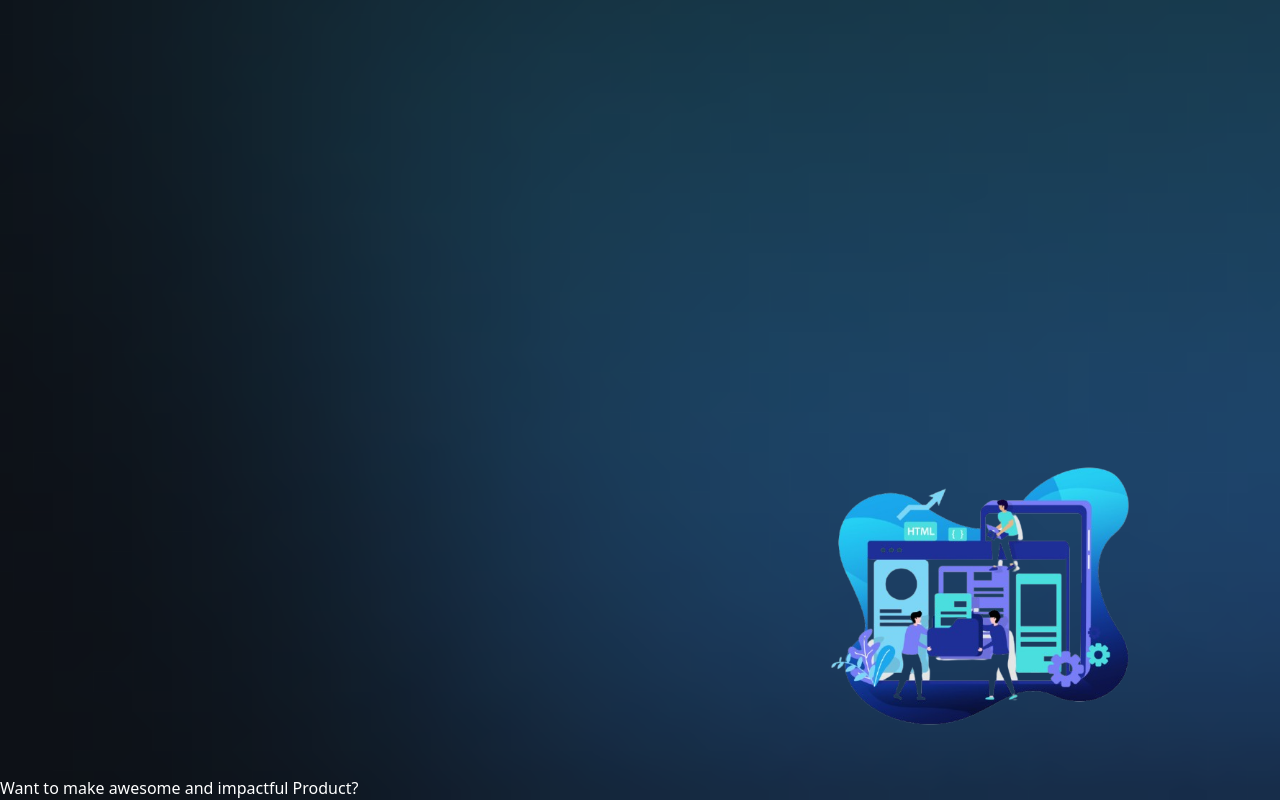
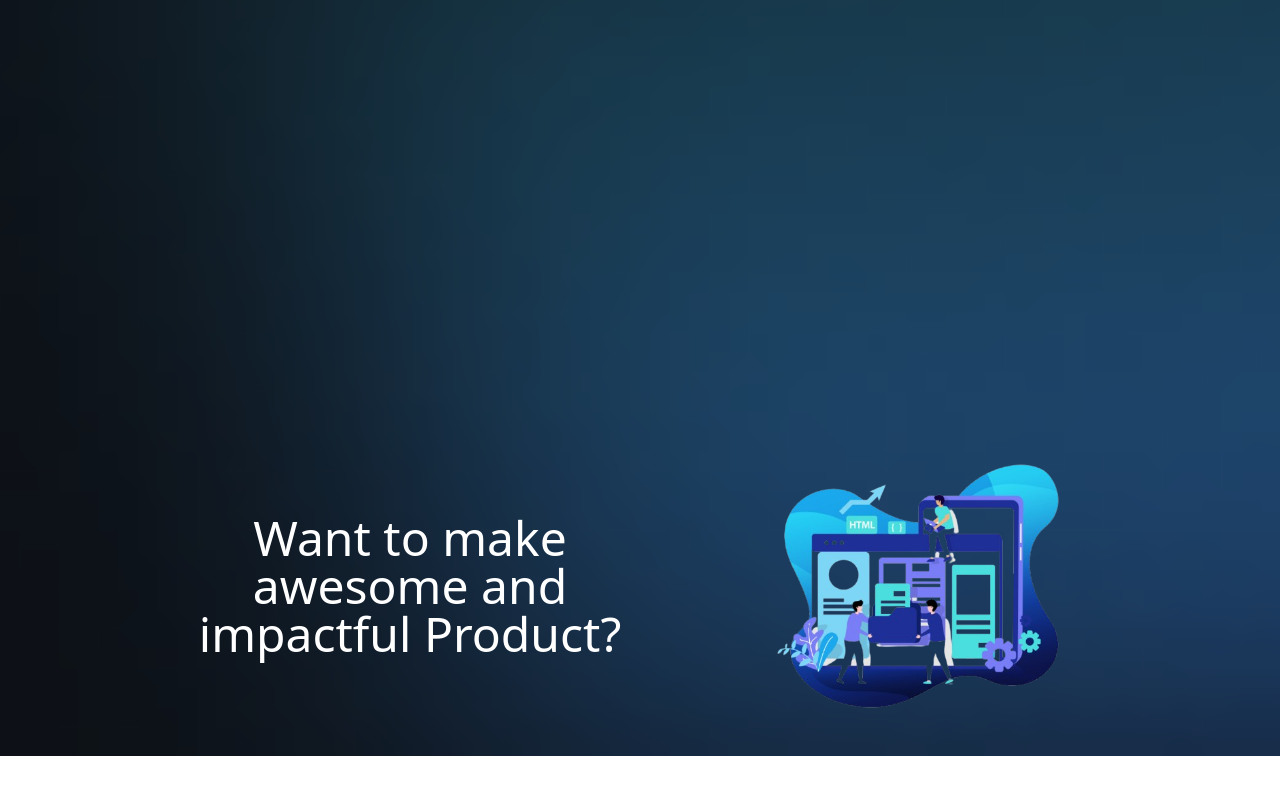
Before and after one commit to SeinalArifin149/My-Portofolio, a React (Vite) app: page / in a window 1280 px wide. Shown: the part 3520-4320 px from the top of the page. After the commit the page ends 4276 px from the top, so only its background shows below. Built offline with nearby package versions, Linux system fonts and the light colour scheme.

Commit message:
add Contact

```diff
--- a/src/pages/contact/contact.tsx
+++ b/src/pages/contact/contact.tsx
@@ -2,14 +2,10 @@
 import { Profile_Contact } from "./profile"
 import { Text_Contact } from "./text"
 export function Contact() {
-    return(
-        <div className="">
-            <Profile_Contact/>
-            <Text_Contact/>
-
-        {/* <Navbar /> */}
-      {/* <h1 className="text-white text-3xl">Ini halaman Hkontak</h1>
-      <h2 className="text-white">Seinal Arifin kontak</h2> */}
-        </div>
-    )
+  return (
+    <div className="grid md:grid-cols-2 justify-center items-center gap-6 max-w-4xl mx-auto" id="contact">
+      <Text_Contact />
+      <Profile_Contact />
+    </div>
+  );
 }
--- a/src/pages/contact/profile.tsx
+++ b/src/pages/contact/profile.tsx
@@ -2,11 +2,11 @@ import profileImg from "./anim.png";
 
 export function Profile_Contact() {
   return (
-    <div className="flex justify-end pr-30">
+    <div className="flex justify-center md:justify-end">
       <img
         src={profileImg}
         alt="Seinal Arifin"
-        className="w-64 md:w-90"
+        className="w-64 md:w-85"
       />
     </div>
   );
--- a/src/pages/contact/text.tsx
+++ b/src/pages/contact/text.tsx
@@ -1,7 +1,17 @@
 export function Text_Contact() {
-    return (
-        <p className="text-white">
-            Want to make awesome and impactful Product?
+  return (
+    <div className="grid grid-cols-1 items-center">
+
+      <div className="flex justify-center">
+        <p className="text-white text-5xl text-center">
+          Want to make awesome and impactful Product?
         </p>
-    );
+      </div>
+
+      {/* <div className="flex justify-end pr-8">
+        <img src="./anim.png" alt="profile" className="w-64 md:w-80" />
+      </div> */}
+
+    </div>
+  );
 }
```
